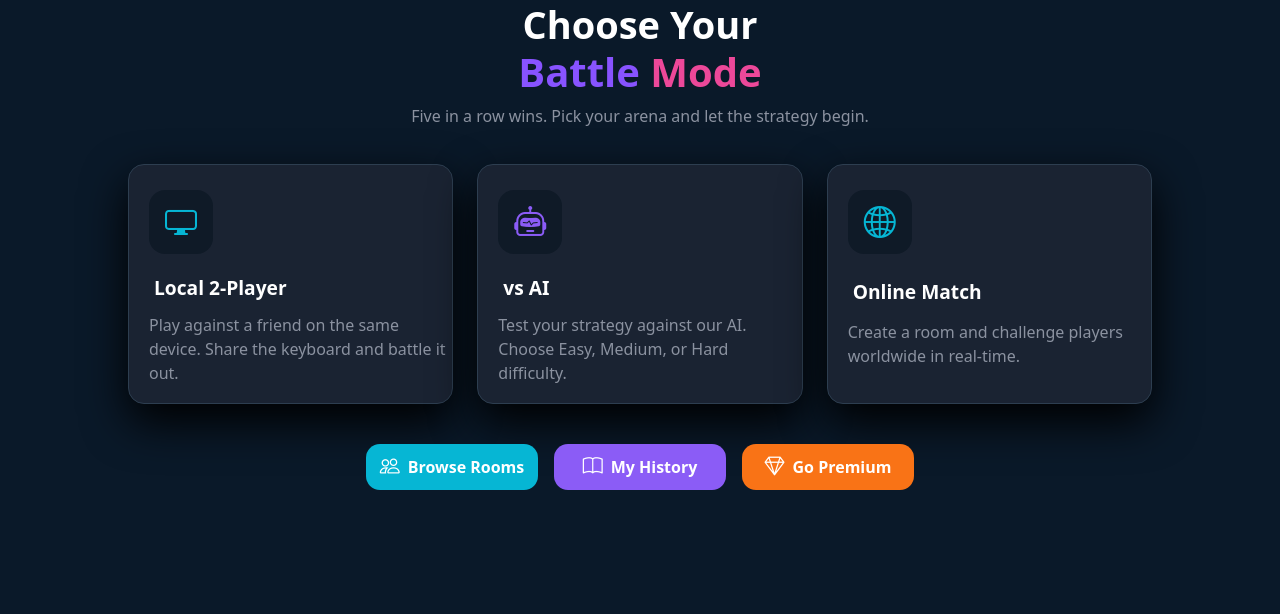
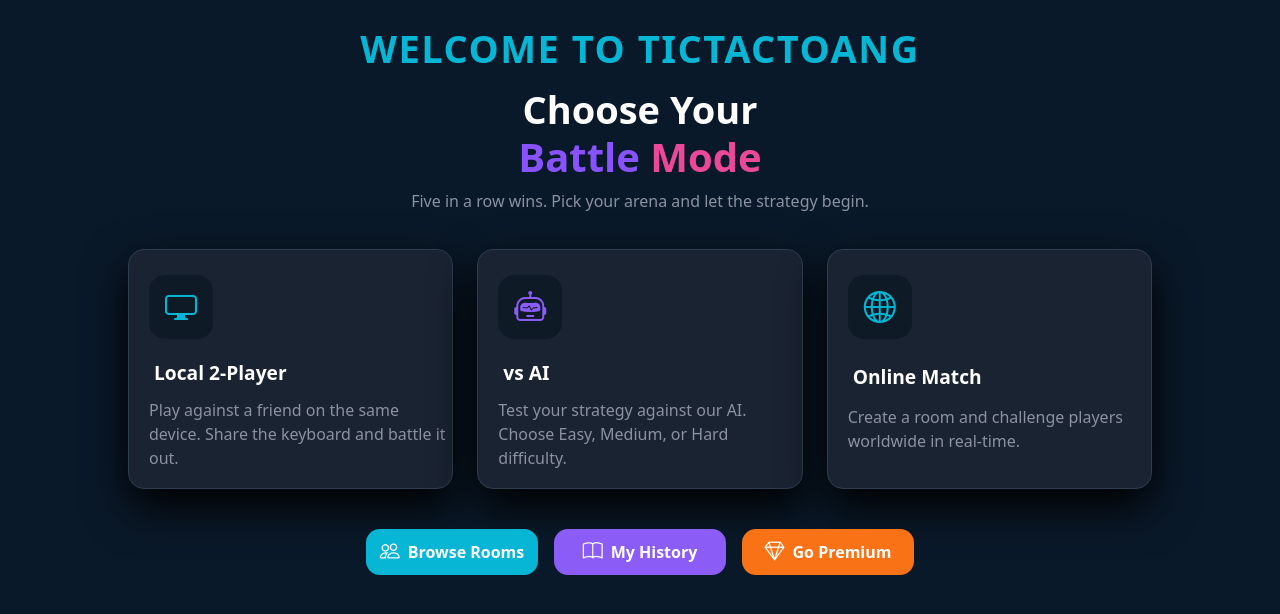
Before and after one commit to RMIT-Full-Stack-Development-2026A/Group9, a React (Vite) app in the folder frontend/: page / in a window 1280 px wide. Shown: the top 614 px of the page. Built offline with nearby package versions, Linux system fonts and the light colour scheme.

Commit message:
apply Welcome line for guest

```diff
--- a/frontend/src/pages/Home/Home.css
+++ b/frontend/src/pages/Home/Home.css
@@ -11,6 +11,28 @@ h1 {
 p{
     color: #8B92A0;
     text-align: center;
+}
+
+.welcomeLine {
+    margin: 20px auto 8px;
+    font-size: 38px;
+    font-weight: 700;
+    letter-spacing: 0.04em;
+    color: #06B6D4;
+    text-align: center;
+    width: fit-content;
+}
+
+.welcomeLine--normal {
+    color: #06B6D4;
+}
+
+.welcomeLine--premium {
+    color: #F97316;
+}
+
+.welcomeLine--guest {
+    color: #06B6D4;
 }
 
 .heroTitleA{
--- a/frontend/src/pages/Home/Home.jsx
+++ b/frontend/src/pages/Home/Home.jsx
@@ -1,9 +1,97 @@
 import "./Home.css";
 
+function extractUserRecord(payload) {
+    if (!payload || typeof payload !== "object") {
+        return null;
+    }
+
+    if (payload.user && typeof payload.user === "object") {
+        return payload.user;
+    }
+
+    if (payload.data && typeof payload.data === "object") {
+        if (payload.data.user && typeof payload.data.user === "object") {
+            return payload.data.user;
+        }
+
+        // Some APIs store user fields directly under data.
+        if (payload.data.username || payload.data.email || payload.data.role) {
+            return payload.data;
+        }
+    }
+
+    return payload;
+}
+
+function getStoredUser() {
+    const storageKeys = ["currentUser", "user", "authUser"];
+
+    for (const key of storageKeys) {
+        const rawValue = localStorage.getItem(key);
+        if (!rawValue) {
+            continue;
+        }
+
+        try {
+            const parsedValue = JSON.parse(rawValue);
+            if (parsedValue && typeof parsedValue === "object") {
+                return extractUserRecord(parsedValue);
+            }
+        } catch {
+            // Ignore malformed values and continue checking other keys.
+        }
+    }
+
+    return null;
+}
+
+function isPremiumUser(user) {
+    const role = String(user.role || "").toLowerCase();
+    if (role === "premium") {
+        return true;
+    }
+
+    if (!user.premiumUntil) {
+        return false;
+    }
+
+    const premiumUntilDate = new Date(user.premiumUntil);
+    return !Number.isNaN(premiumUntilDate.getTime()) && premiumUntilDate.getTime() > Date.now();
+}
+
+function getWelcomeLine(user) {
+    if (!user) {
+        return {
+            text: "WELCOME TO TICTACTOANG",
+            type: "guest",
+        };
+    }
+
+    const displayName = String(user.username || user.name || user.email || "PLAYER")
+        .split("@")[0]
+        .toUpperCase();
+
+    if (isPremiumUser(user)) {
+        return {
+            text: `PREMIUM MEMBER - WELCOME, ${displayName}`,
+            type: "premium",
+        };
+    }
+
+    return {
+        text: `WELCOME, ${displayName}`,
+        type: "normal",
+    };
+}
+
 export default function Home() {
+    const currentUser = getStoredUser();
+    const welcome = getWelcomeLine(currentUser);
+
   return (
     <main>
         <section>
+            <p className={`welcomeLine welcomeLine--${welcome.type}`}>{welcome.text}</p>
             <h1 className="fw-bold">
                 <span className="heroTitleC">Choose Your</span><br />
                 <span className="heroTitleA">Battle</span>
@@ -23,7 +111,7 @@ export default function Home() {
 
             <button className="btn1">
                 <span className="Model_icon">
-                    <i class="bi bi-robot" style={{ fontSize: 32, color: "#8B5CF6" }}></i>
+                    <i className="bi bi-robot" style={{ fontSize: 32, color: "#8B5CF6" }}></i>
                 </span>
                 <span className="Model_name fw-bold">vs AI</span>
                 <span className="Model_desc">Test your strategy against our AI. Choose Easy, Medium, or Hard difficulty.</span>
```
Also changed, not shown: 1 other file (tests, documents, lock files or other folders).
